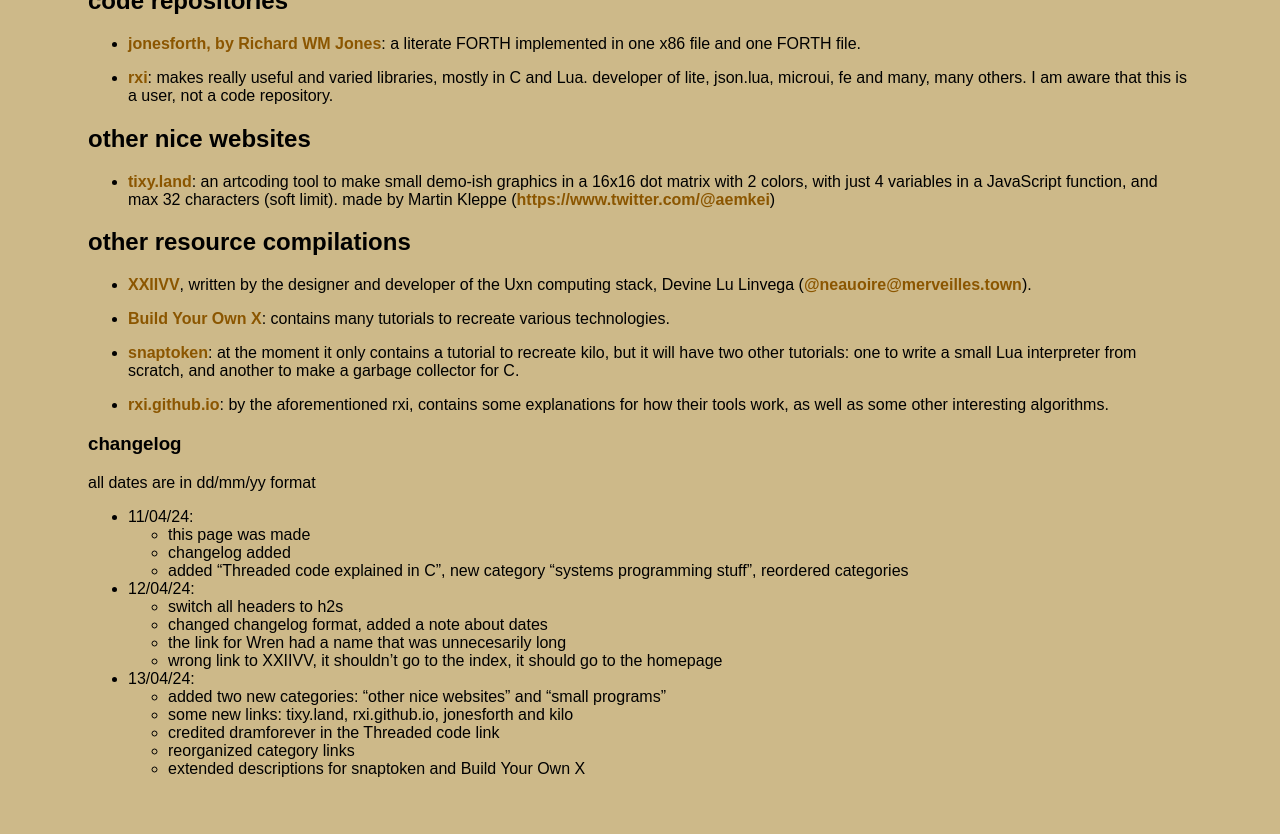
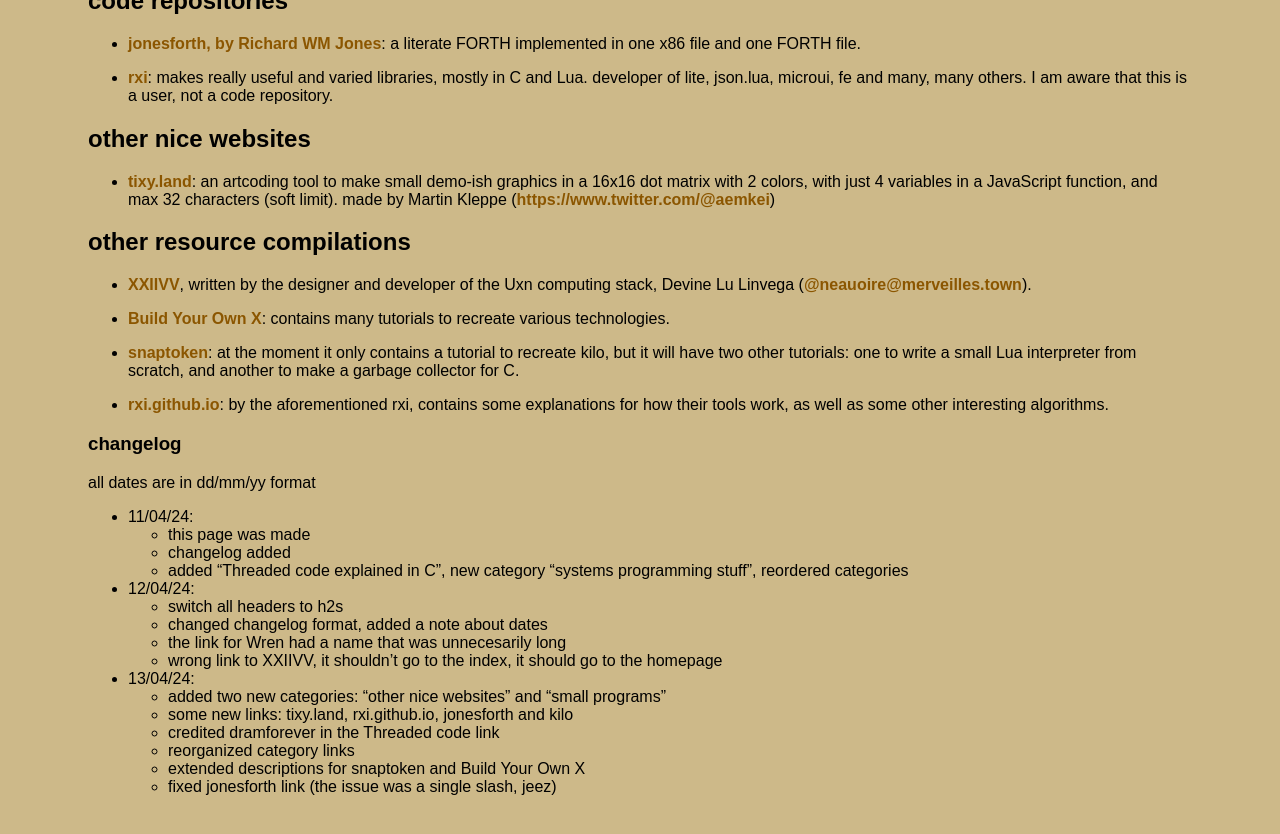
Before and after one commit to thacuber2a03/thacuber2a03.github.io, a Jekyll site: the page built from things/bookmarks.md, in a window 1280 px wide and 900 px high, scrolled down 1172 px. Shown: the top 834 px of the window. Built offline with Jekyll 4.4.1, drawn with Linux system fonts in a browser that asks for light colours.

Commit message:
update bookmarks
- fixed jonesforth link (the issue was a single slash, jeez)

```diff
--- a/things/bookmarks.md
+++ b/things/bookmarks.md
@@ -54,7 +54,7 @@
 
 <h2 id="repos">code repositories</h2>
 
-- [jonesforth, by Richard WM Jones](https://github.com/nornagon/jonesforth/): a literate FORTH implemented in one x86 file and one FORTH file.
+- [jonesforth, by Richard WM Jones](https://github.com/nornagon/jonesforth): a literate FORTH implemented in one x86 file and one FORTH file.
 
 - [rxi](https://github.com/rxi): makes really useful and varied libraries, mostly in C and Lua. developer of lite, json.lua, microui, fe and many, many others. I am aware that this is a user, not a code repository.
 
@@ -93,3 +93,4 @@
   - credited dramforever in the Threaded code link
   - reorganized category links
   - extended descriptions for snaptoken and Build Your Own X
+  - fixed jonesforth link (the issue was a single slash, jeez)
```
